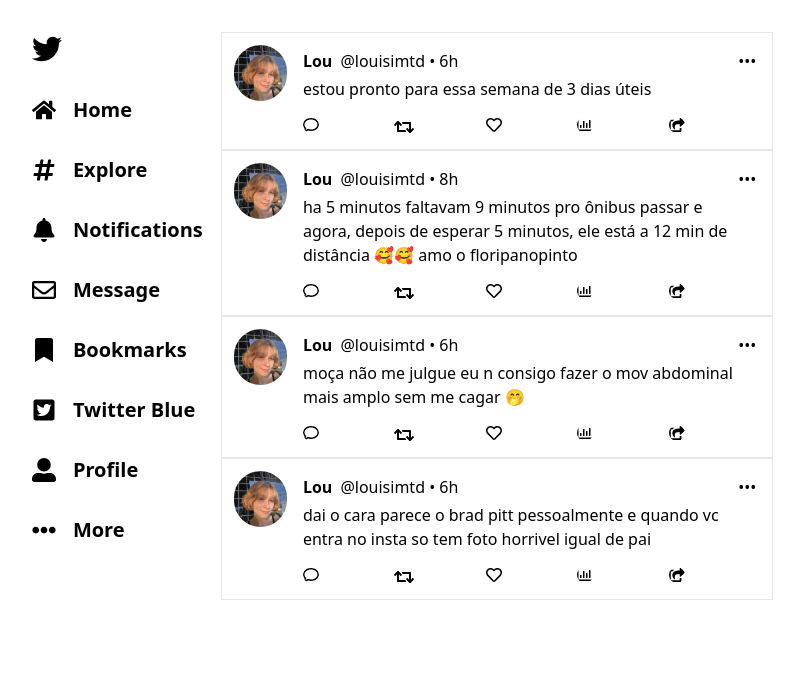
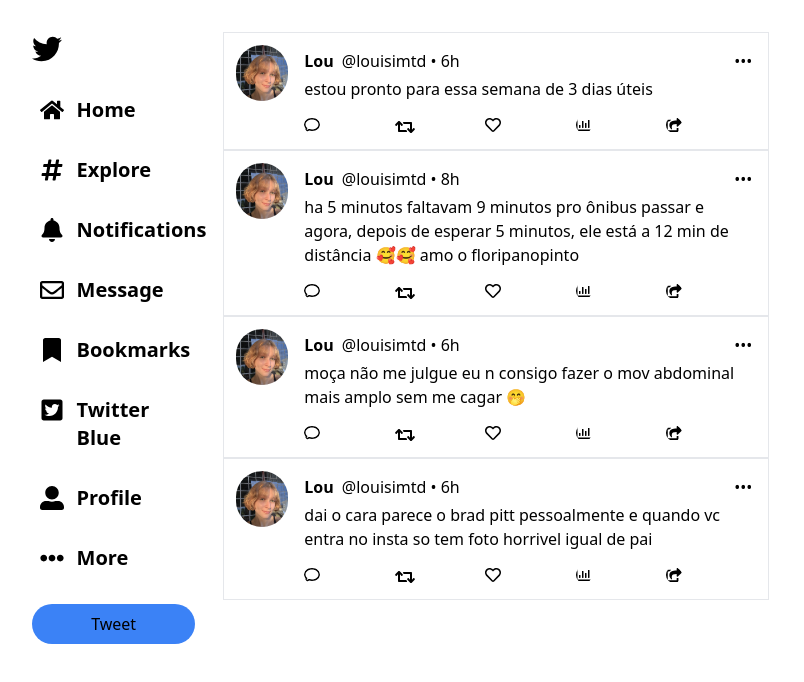
Before and after one commit to Louisii/twitter-clone, a React (Vite) app: page / in a window 1280 px wide. Shown: the top 682 px of the page, without its empty margins (48-852 px from the left). Built offline with nearby package versions, Linux system fonts and the light colour scheme.

Commit message:
botao tweet menu

```diff
--- a/src/components/Menu.jsx
+++ b/src/components/Menu.jsx
@@ -37,6 +37,8 @@
         <>
             <div className="dark:text-white">
                 <FaTwitter className="mt-0.5 text-3xl mb-8" />
+
+                <div className="mx-2">
                 <div className="grid grid-cols-6 mb-8">
                     <FaHome className="mt-0.5 text-2xl" />
                     <h1 className="col-span-5 dark:text-white font-extrabold text-xl text-left ml-3">Home</h1>
@@ -50,6 +52,10 @@
                         </div>
                     ))
                 }
+                </div>
+                <div>
+                    <button className="bg-blue-500 w-full mr-2 rounded-full p-2">Tweet</button>
+                </div>
 
             </div>
         </>
--- a/src/components/Tweet.jsx
+++ b/src/components/Tweet.jsx
@@ -37,11 +37,11 @@
                     <p>{props.content}</p>
                 </div>
                 <div className="grid grid-cols-5 dark:text-gray-400 mt-4 text-center">
-                    <FaRegComment className="hover:text-blue-400 hover:bg-blue-950 rounded-full"/>
+                    <FaRegComment className="hover:text-blue-500 hover:bg-blue-950 rounded-full"/>
                     <FaRetweet className="dark:text-gray-600 text-xl"/>
                     <FaRegHeart className="hover:text-pink-700"/>
-                    <FaRegChartBar className="hover:text-blue-400 hover:bg-blue-950 rounded-full"/>
-                    <FaShareSquare className="hover:text-blue-400 hover:bg-blue-950 rounded-full"/>
+                    <FaRegChartBar className="hover:text-blue-500 hover:bg-blue-950 rounded-full"/>
+                    <FaShareSquare className="hover:text-blue-500 hover:bg-blue-950 rounded-full"/>
                 </div>
 
             </div>
--- a/src/pages/Home.jsx
+++ b/src/pages/Home.jsx
@@ -6,7 +6,7 @@
     return (
         <>
             <div className="md:mx-10">
-                <div className="grid md:grid-cols-6">
+                <div className="grid md:grid-cols-6 gap-3">
                     <div className="col-span-1 p-2 pt-0">
                         <Menu />
                     </div>
```
